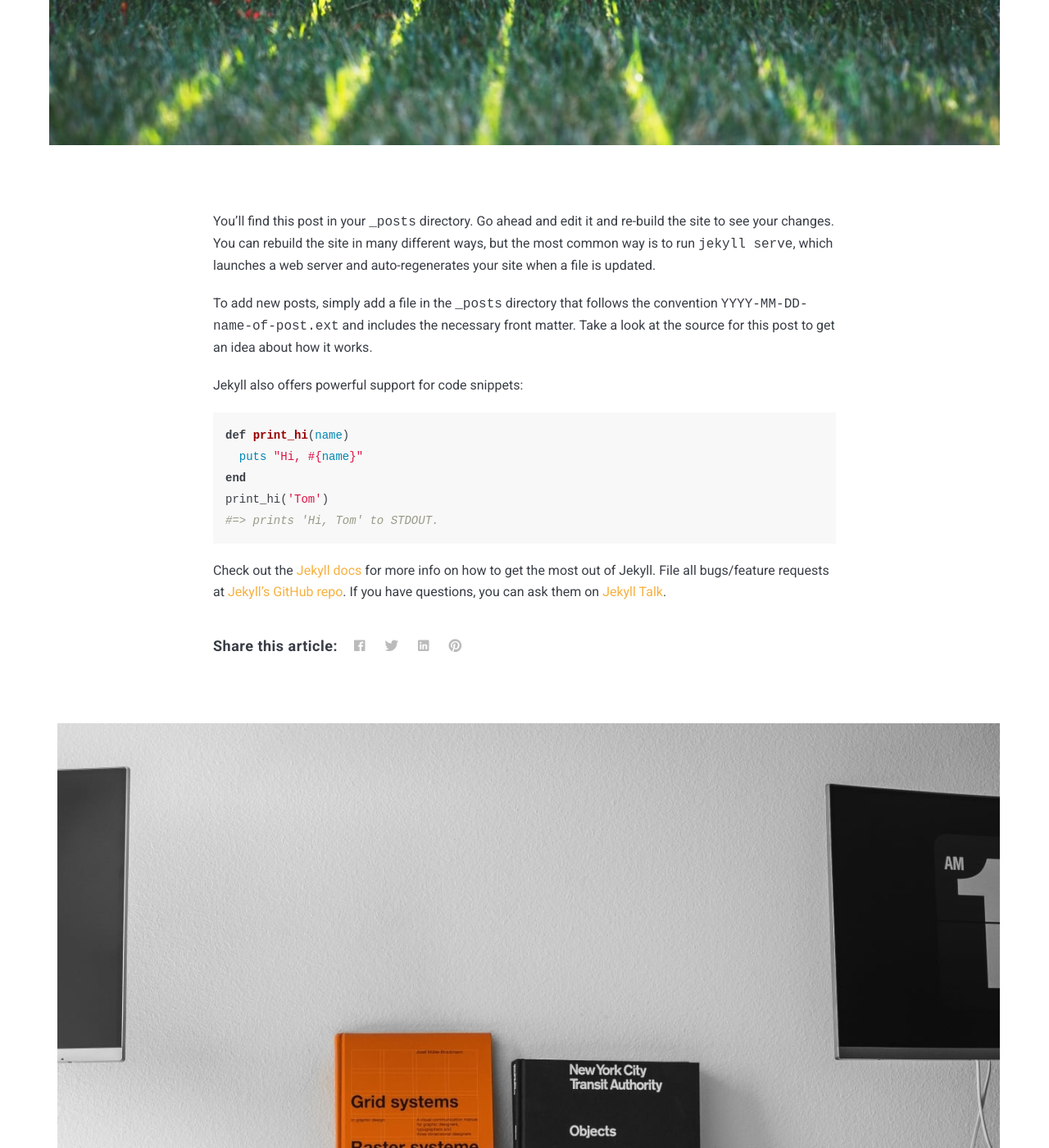
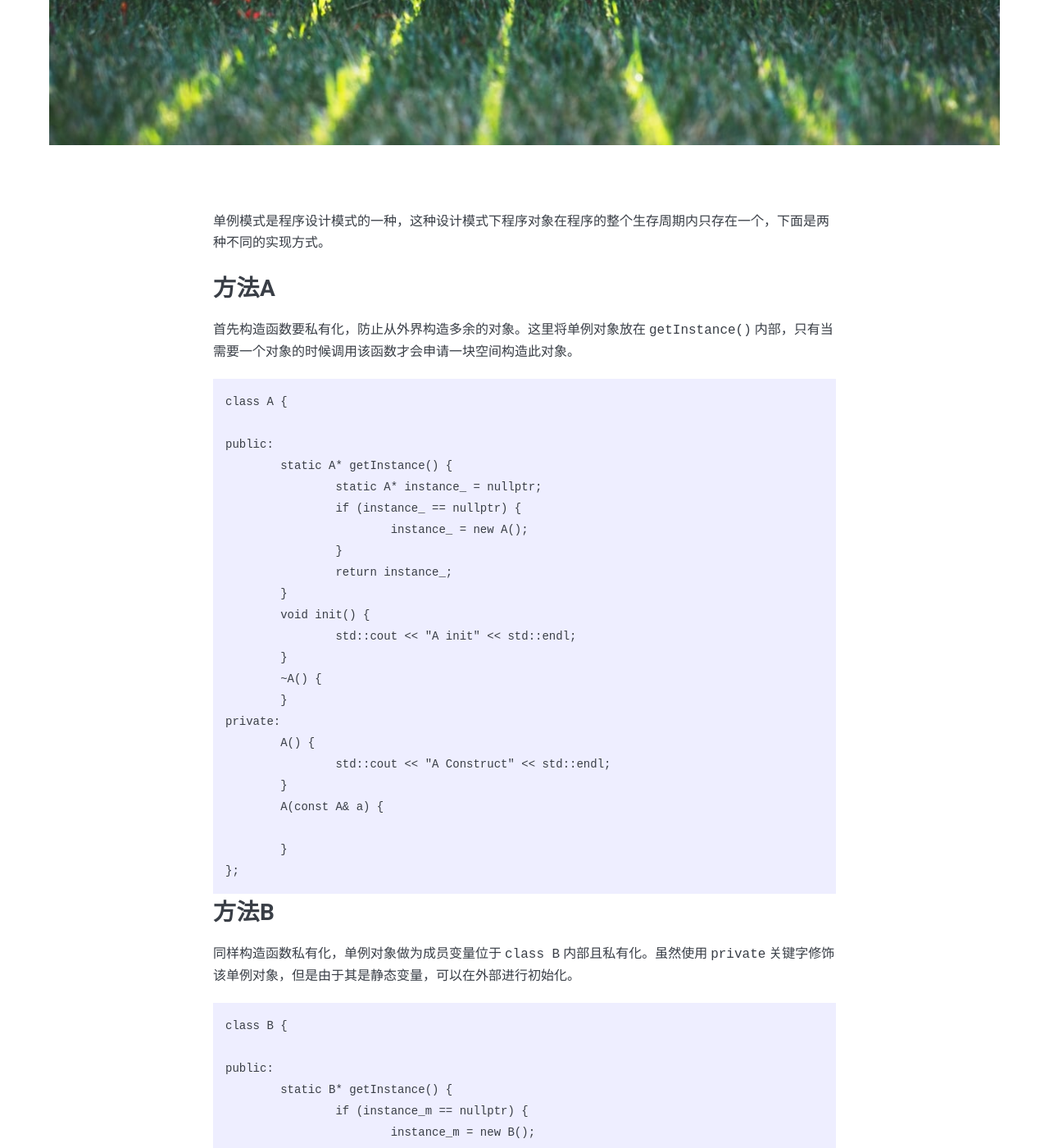
Before and after one commit to Wanglongke/wanglongke.github.io, a Jekyll site: the page built from _posts/2018-05-29-cppSingleton.markdown, in a window 1280 px wide and 1400 px high, scrolled down 866 px. Shown: the whole window at 82% size. Built offline with Jekyll 4.4.1, drawn with Linux system fonts in a browser that asks for light colours; nearby versions of some CDN libraries; some of the changed text lies outside the part shown.

Commit message:
"update"

````diff
--- a/_posts/2018-05-29-cppSingleton.markdown
+++ b/_posts/2018-05-29-cppSingleton.markdown
@@ -3,24 +3,83 @@ layout: post
 title:  cpp设计模式-单例模式
 date:   2018-05-29 18:05:55 +0300
 image:  10.jpg
-tags:   Jekyll
+tags:   设计模式
 ---
-You’ll find this post in your `_posts` directory. Go ahead and edit it and re-build the site to see your changes. You can rebuild the site in many different ways, but the most common way is to run `jekyll serve`, which launches a web server and auto-regenerates your site when a file is updated.
 
-To add new posts, simply add a file in the `_posts` directory that follows the convention `YYYY-MM-DD-name-of-post.ext` and includes the necessary front matter. Take a look at the source for this post to get an idea about how it works.
+单例模式是程序设计模式的一种，这种设计模式下程序对象在程序的整个生存周期内只存在一个，下面是两种不同的实现方式。
 
-Jekyll also offers powerful support for code snippets:
+## 方法A
+首先构造函数要私有化，防止从外界构造多余的对象。这里将单例对象放在 ```getInstance()``` 内部，只有当需要一个对象的时候调用该函数才会申请一块空间构造此对象。
+```
+class A {
 
-{% highlight ruby %}
-def print_hi(name)
-  puts "Hi, #{name}"
-end
-print_hi('Tom')
-#=> prints 'Hi, Tom' to STDOUT.
-{% endhighlight %}
+public:
+	static A* getInstance() {
+		static A* instance_ = nullptr;
+		if (instance_ == nullptr) {
+			instance_ = new A();
+		}
+		return instance_;
+	}
+	void init() {
+		std::cout << "A init" << std::endl;
+	}
+	~A() {
+	}
+private:
+	A() {
+		std::cout << "A Construct" << std::endl;
+	}
+	A(const A& a) {
 
-Check out the [Jekyll docs][jekyll-docs] for more info on how to get the most out of Jekyll. File all bugs/feature requests at [Jekyll’s GitHub repo][jekyll-gh]. If you have questions, you can ask them on [Jekyll Talk][jekyll-talk].
+	}
+};
+```
+## 方法B
+同样构造函数私有化，单例对象做为成员变量位于 ```class B``` 内部且私有化。虽然使用 ```private``` 关键字修饰该单例对象，但是由于其是静态变量，可以在外部进行初始化。
+```
+class B {
 
-[jekyll-docs]: https://jekyllrb.com/docs/home
-[jekyll-gh]:   https://github.com/jekyll/jekyll
-[jekyll-talk]: https://talk.jekyllrb.com/
+public:
+	static B* getInstance() {
+		if (instance_m == nullptr) {
+			instance_m = new B();
+		}
+		return instance_m;
+	}
+	void init() {
+		std::cout << "B init" << std::endl;
+	}
+private:
+	static B* instance_m;
+	B() {
+		std::cout << "B Construct" << std::endl;
+	}
+	B(const B& b) {
+
+	}
+
+};
+```
+静态成员变量不接受 ```private``` 关键字修饰，因此可用以下方式赋予初值空指针 ```nullptr```, 对象的申请构造将在调用函数 ```getInstance()``` 时进行。
+```
+B* B::instance_m = nullptr;
+```
+
+## 主函数测试
+
+```
+int main(int argc, char* argv[]) {
+	A* a = A::getInstance();
+	B* b = B::getInstance();
+	a->init();
+	b->init();
+}
+```
+命令台输出结果如下：
+```
+A Construct
+B Construct
+A init
+B init
+```
````
